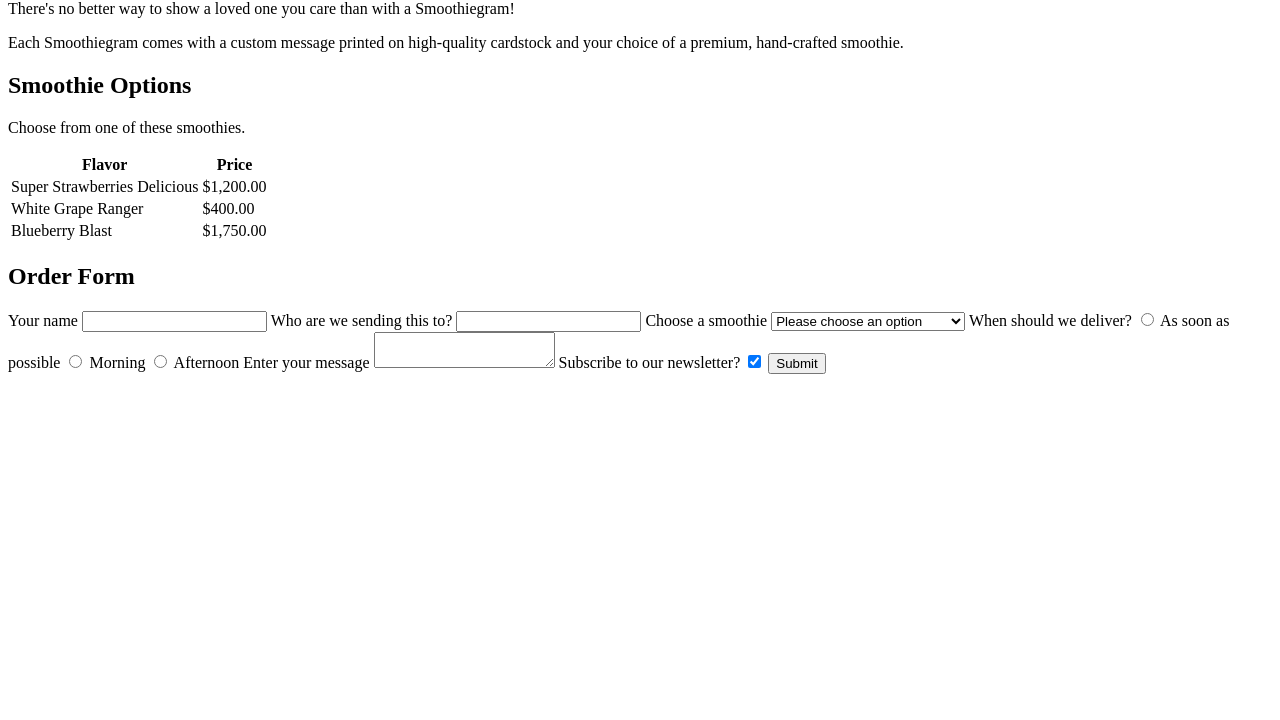
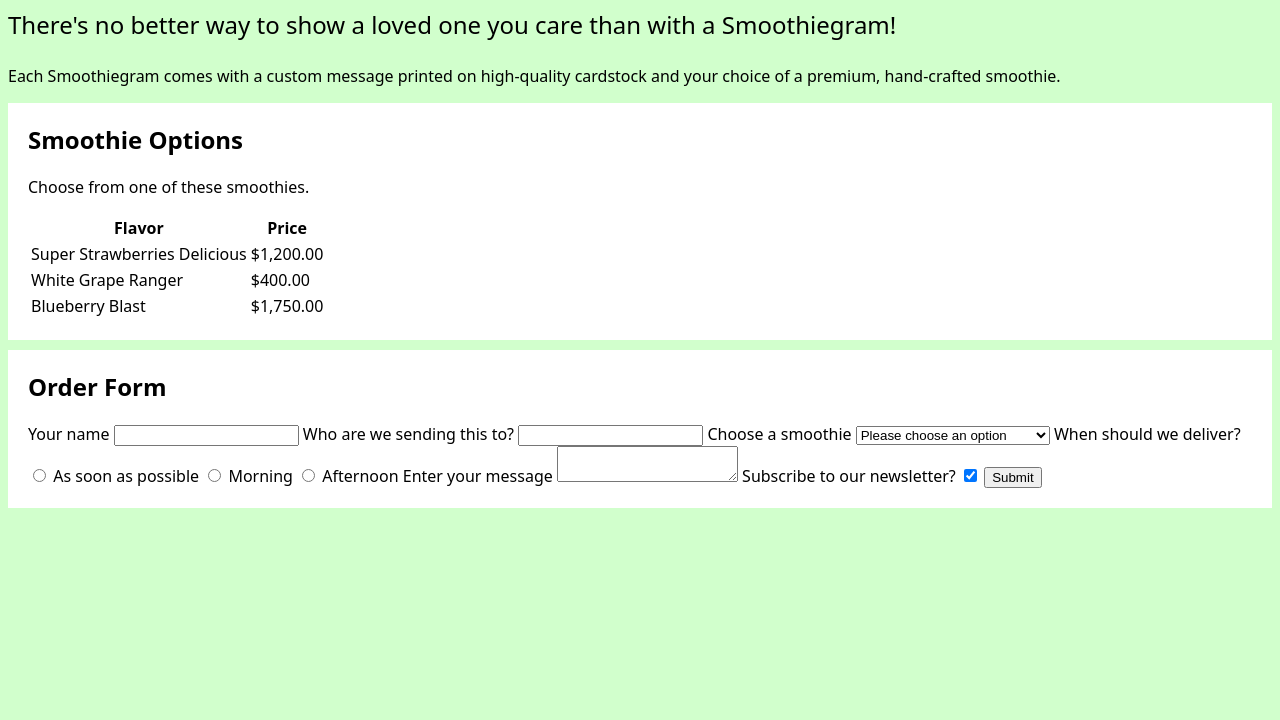
Before and after one commit to sbrown3212/wb-html-css-basics, a plain HTML site: page index.html in a window 1280 px wide. Shown: the part 80-800 px from the top of the page. Drawn offline with Linux system fonts and the light colour scheme.

Commit message:
created styles.css, linked styles.css to index.html

```diff
--- a/index.html
+++ b/index.html
@@ -4,6 +4,7 @@
     <meta charset="UTF-8" />
     <meta name="viewport" content="width=device-width, initial-scale=1.0" />
     <title>Order a Smoothiegram!</title>
+    <link rel="stylesheet" href="styles.css">
   </head>
 
   <body>
@@ -11,7 +12,7 @@
       <h1>
         Order a Smoothiegram
       </h1>
-      <p>
+      <p class="lead">
         There's no better way to show a loved one you care than with a Smoothiegram!
       </p>
       <p>
--- /dev/null
+++ b/styles.css
@@ -0,0 +1,19 @@
+body {
+    font-family: system-ui, sans-serif;
+    background: #d1ffcc;
+}
+
+.lead {
+    font-size: 1.5em;
+    font-weight: 300;
+}
+
+section {
+    background: white;
+    padding: 20px;
+    margin: 10px 0;
+}
+
+section h2 {
+    margin-top: 0;
+}
```
